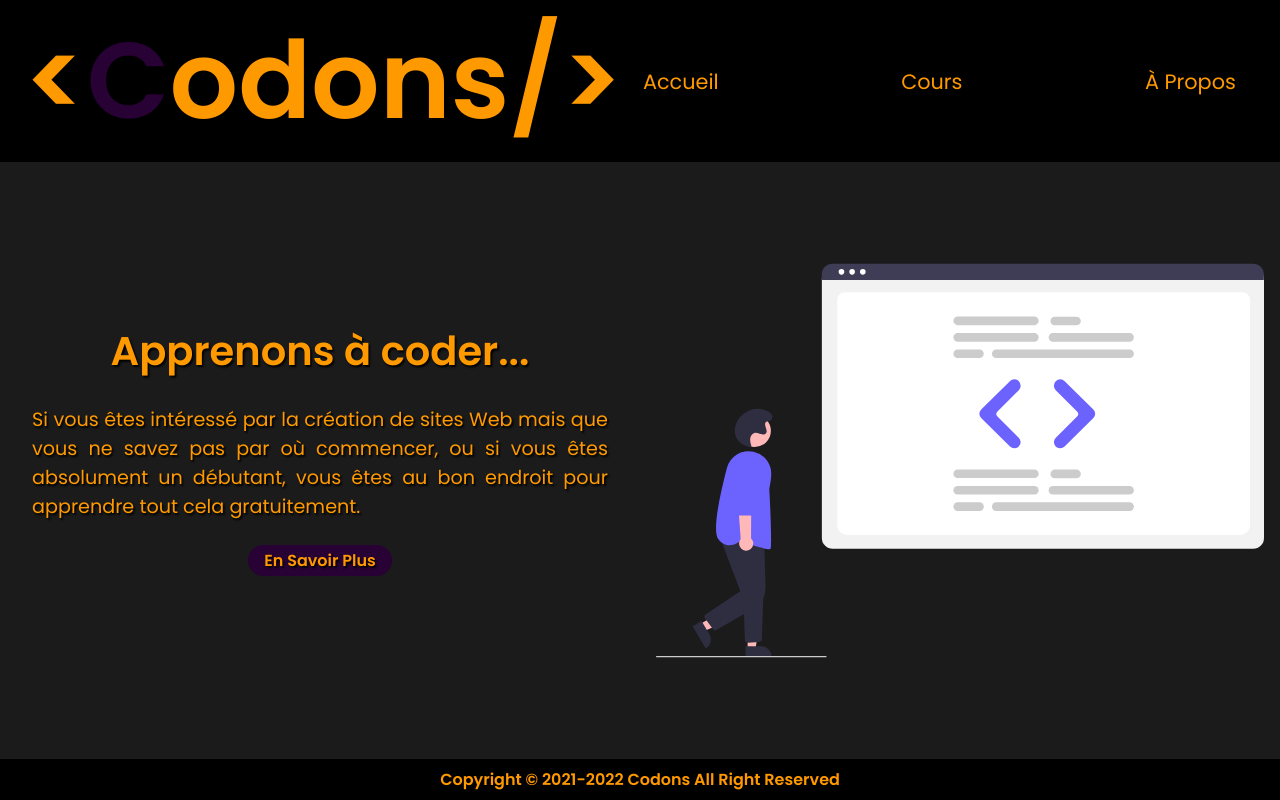
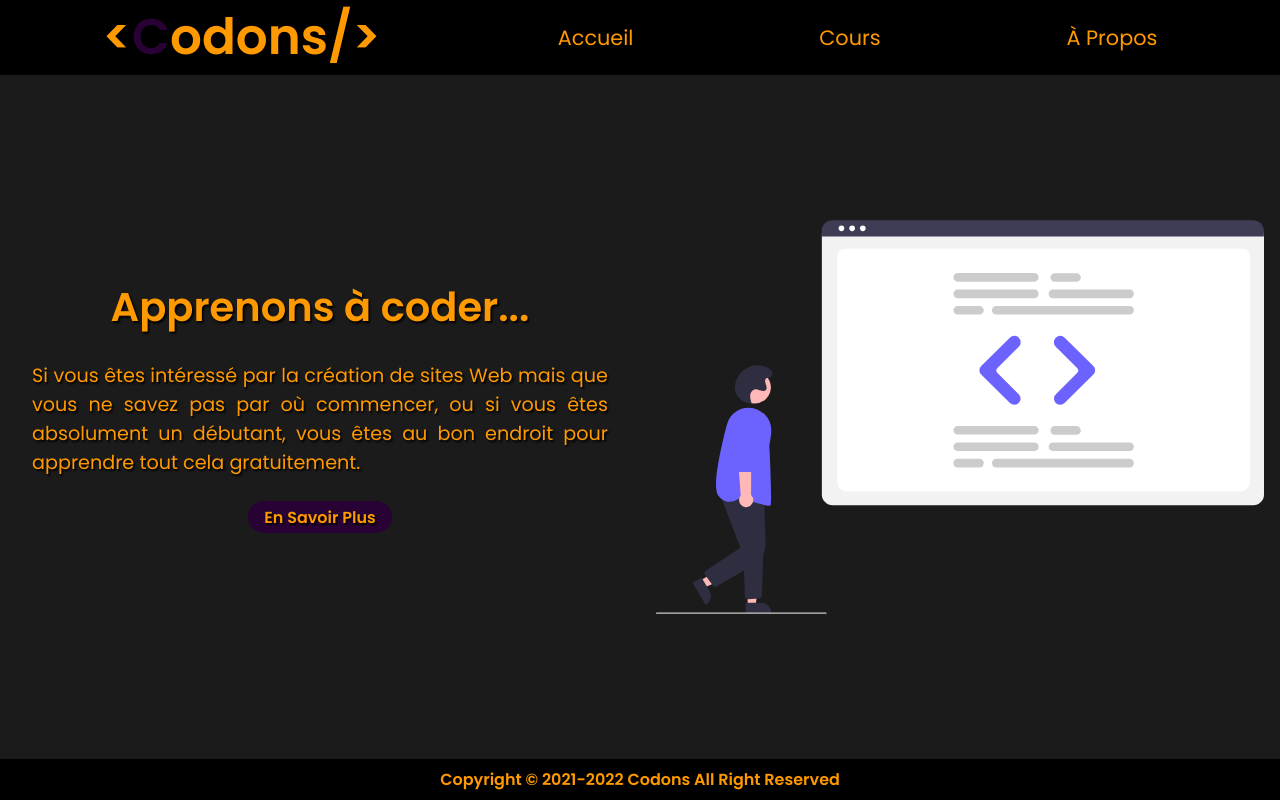
Before and after one commit to Tyson-9-Tech/Codons, a plain HTML site: page index.html in a window 1280 px wide. Drawn offline with Linux system fonts and the light colour scheme.

Commit message:
Initialisation du projet

```diff
--- a/css/styles.css
+++ b/css/styles.css
@@ -52,15 +52,16 @@
 /* Headers */
 .header{
   display: flex;
-  justify-content: space-between;
+  justify-content: space-around;
   align-items: center;
+  flex-wrap: wrap;
   padding: var(--defaultSpaceLeftRight);
   background-color: var(--firstColor);
   grid-area: header;
 }
 
 .logo{
-  font-size: calc(7vw + 18px);
+  font-size: calc(2rem + 18px);
   cursor: pointer;
   font-family: var(--firstFontFamily);
   color: var(--secondColor);
```
